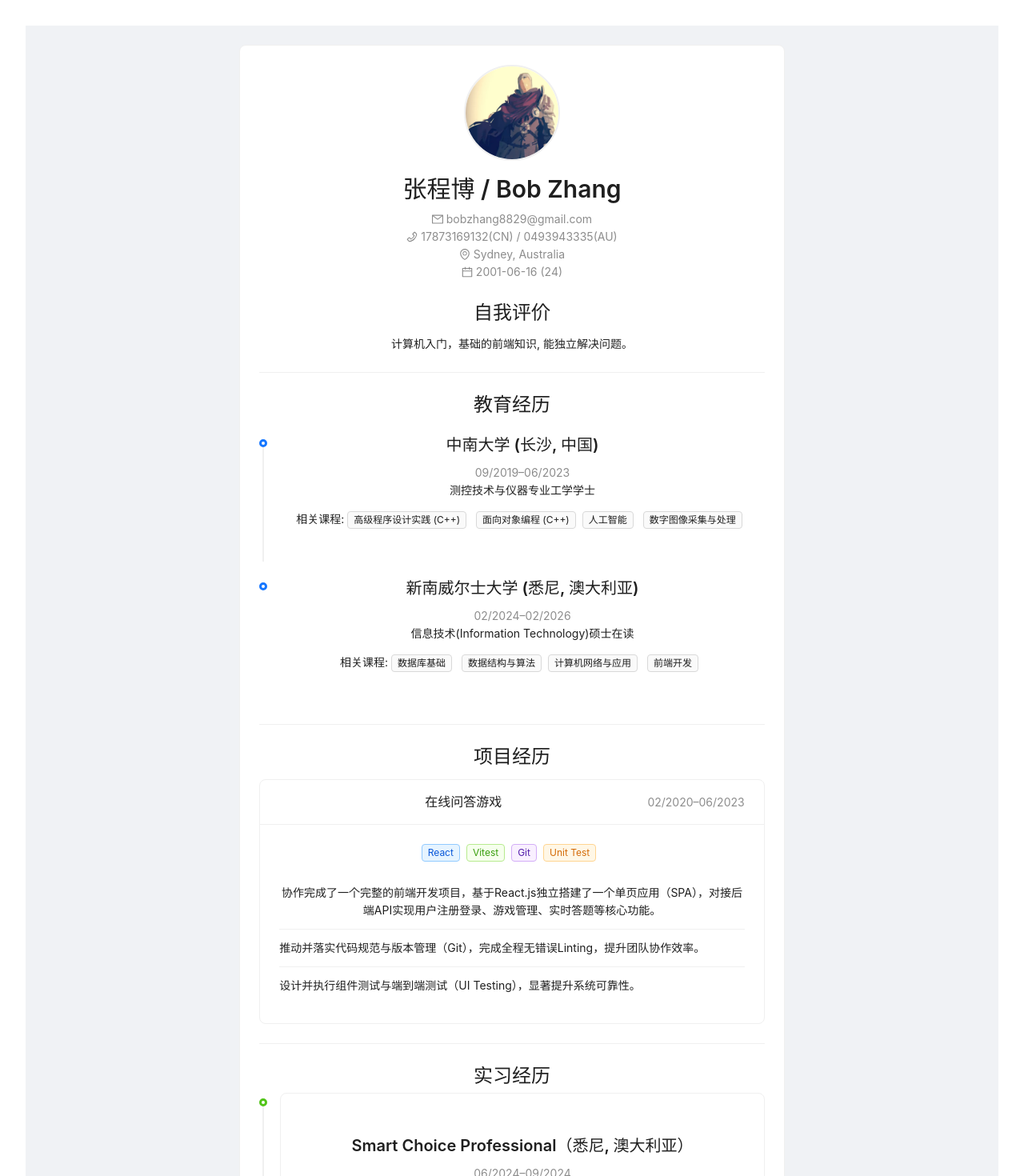
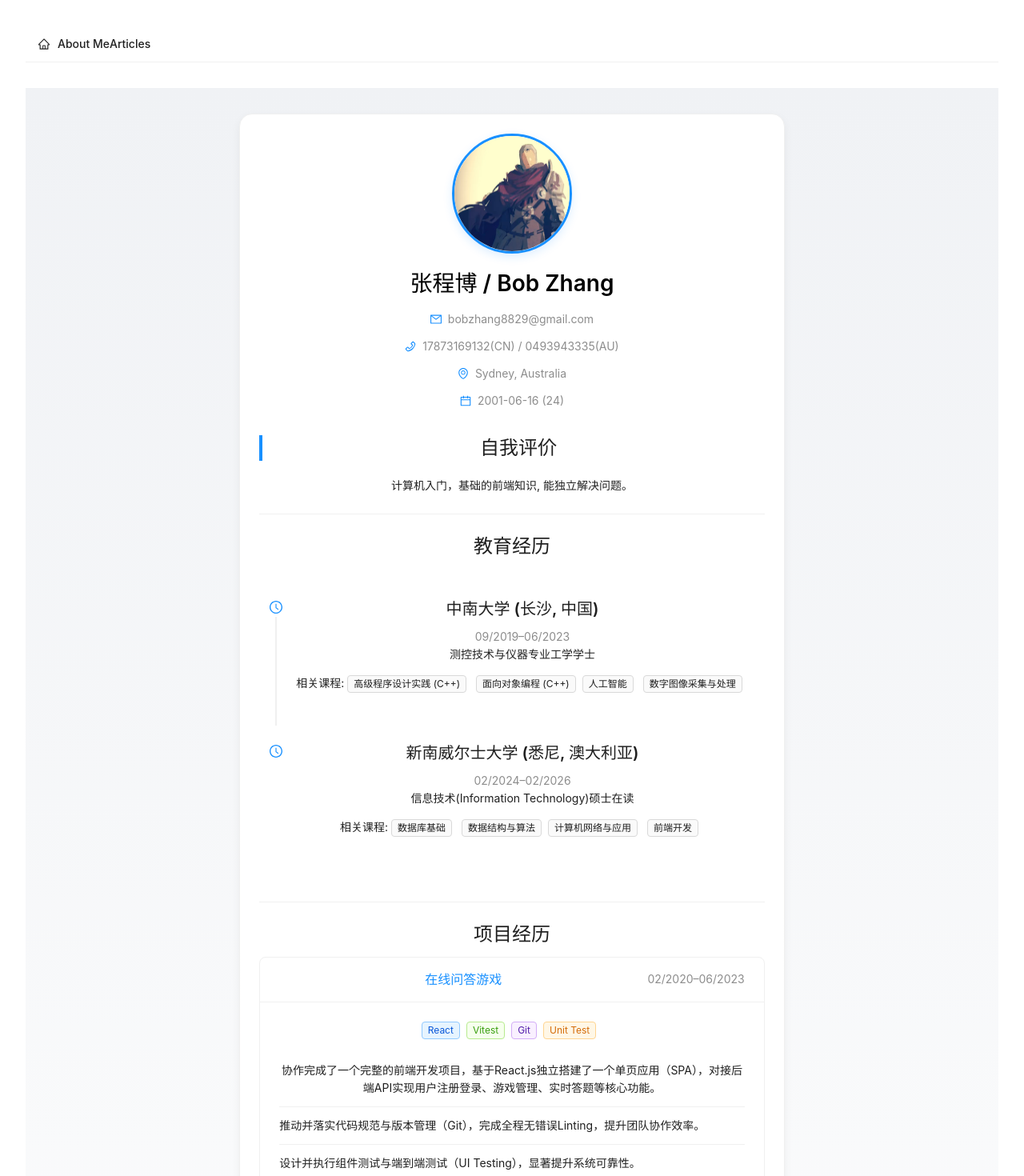
Before and after one commit to ARE404/MyWebsite, a React (Vite) app in the folder MyWebsite/: page / in a window 1280 px wide. Shown: the top 1470 px of the page at 80% size. Built offline with nearby package versions, Linux system fonts and the light colour scheme.

Commit message:
improve style

```diff
--- /dev/null
+++ b/MyWebsite/src/components/NavBar.jsx
@@ -0,0 +1,18 @@
+import React from 'react';
+import { Menu, Button, Space } from 'antd';
+import { HomeOutlined, UserOutlined, FileOutlined } from '@ant-design/icons';
+import { Link } from 'react-router-dom';
+
+
+const NavBar = () => {
+    return (
+        <Menu mode="horizontal" theme="light">
+            <Menu.Item key="home" icon={<HomeOutlined />}>
+                <Link to="/">About Me</Link>
+                <Link to="/articles">Articles</Link>
+            </Menu.Item>
+        </Menu>
+    );
+};
+
+export default NavBar;
--- a/MyWebsite/src/pages/AboutMe.jsx
+++ b/MyWebsite/src/pages/AboutMe.jsx
@@ -1,42 +1,75 @@
 import { Card, Typography, Divider, Timeline, List, Tag, Row, Col, Avatar, Space } from 'antd';
-import { EnvironmentOutlined, MailOutlined, PhoneOutlined, CalendarOutlined, UserOutlined } from '@ant-design/icons';
+import { EnvironmentOutlined, MailOutlined, PhoneOutlined, CalendarOutlined, UserOutlined, ClockCircleOutlined } from '@ant-design/icons';
 import avatarImage from '../assets/images/ds3.jpeg';  // 正确导入图片
 
 const { Title, Text, Paragraph } = Typography;
 
 const AboutMe = () => {
     return (
-        <div style={{ padding: '24px', background: '#f0f2f5', minHeight: '100vh' }}>
+        <div style={{
+            padding: '32px 24px',
+            background: 'linear-gradient(to bottom, #f0f2f5, #fff)',
+            minHeight: '100vh'
+        }}>
             <Row justify="center">
                 <Col xs={24} sm={24} md={20} lg={16} xl={14}>
-                    <Card>
+                    <Card
+                        style={{
+                            boxShadow: '0 4px 12px rgba(0,0,0,0.05)',  // 更柔和的阴影
+                            borderRadius: '16px'  // 更圆润的边角
+                        }}
+                    >
                         {/* Header Section */}
-                        <div style={{ textAlign: 'center', marginBottom: '24px' }}>
+                        <div style={{ textAlign: 'center', marginBottom: '32px' }}>
                             <Avatar
-                                size={120}  // 设置更大的尺寸
-                                src={avatarImage}  // 使用导入的图片
+                                size={150}  // 更大的头像
+                                src={avatarImage}
                                 style={{
-                                    width: '120px',
-                                    height: '120px',
-                                    objectFit: 'cover',  // 确保图片填充整个空间
-                                    border: '2px solid #f0f0f0'  // 添加边框效果
+                                    width: '150px',
+                                    height: '150px',
+                                    objectFit: 'cover',
+                                    border: '3px solid #1890ff',  // antd 主题蓝色边框
+                                    boxShadow: '0 4px 12px rgba(24,144,255,0.15)'  // 蓝色阴影效果
                                 }}
                             />
-                            <Title level={2} style={{ marginBottom: '8px', marginTop: '16px' }}>张程博 / Bob Zhang</Title>
-                            <div>
-                                <Text type="secondary"><MailOutlined />  bobzhang8829@gmail.com</Text>
-                                <br />
-                                <Text type="secondary"><PhoneOutlined />  17873169132(CN) / 0493943335(AU)</Text>
-                                <br />
-                                <Text type="secondary"><EnvironmentOutlined />  Sydney, Australia</Text>
-                                <br />
-                                <Text type="secondary"><CalendarOutlined />  2001-06-16 (24)</Text>
+                            <Title level={2} style={{
+                                marginBottom: '8px',
+                                marginTop: '20px',
+                                fontSize: '28px',  // 更大的字号
+                                color: 'black',
+                                WebkitBackgroundClip: 'text',
+                            }}>
+                                张程博 / Bob Zhang
+                            </Title>
+                            <div style={{ marginTop: '16px' }}>
+                                <Space direction="vertical" size={12}>
+                                    <Text type="secondary">
+                                        <MailOutlined style={{ marginRight: '8px', color: '#1890ff' }} />
+                                        bobzhang8829@gmail.com
+                                    </Text>
+                                    <Text type="secondary">
+                                        <PhoneOutlined style={{ marginRight: '8px', color: '#1890ff' }} />
+                                        17873169132(CN) / 0493943335(AU)
+                                    </Text>
+                                    <Text type="secondary">
+                                        <EnvironmentOutlined style={{ marginRight: '8px', color: '#1890ff' }} />
+                                        Sydney, Australia
+                                    </Text>
+                                    <Text type="secondary">
+                                        <CalendarOutlined style={{ marginRight: '8px', color: '#1890ff' }} />
+                                        2001-06-16 (24)
+                                    </Text>
+                                </Space>
                             </div>
                         </div>
 
                         {/* Self Introduction */}
                         <div style={{ marginBottom: '24px' }}>
-                            <Title level={3}>自我评价</Title>
+                            <Title level={3} style={{
+                                borderLeft: '4px solid #1890ff',  // 左边框装饰
+                                paddingLeft: '12px',
+                                marginBottom: '20px'
+                            }}>自我评价</Title>
                             <Paragraph>计算机入门，基础的前端知识, 能独立解决问题。</Paragraph>
                         </div>
 
@@ -46,9 +79,11 @@ const AboutMe = () => {
                         <div style={{ marginBottom: '24px' }}>
                             <Title level={3}>教育经历</Title>
                             <Timeline
+                                style={{ padding: '16px' }}  // 添加内边距
                                 items={[
                                     {
-                                        color: 'blue',
+                                        color: '#1890ff',  // 使用主题色
+                                        dot: <ClockCircleOutlined style={{ fontSize: '16px' }} />,  // 自定义时间点图标
                                         children: (
                                             <>
                                                 <Title level={4}>中南大学 (长沙, 中国)</Title>
@@ -62,7 +97,8 @@ const AboutMe = () => {
                                         ),
                                     },
                                     {
-                                        color: 'blue',
+                                        color: '#1890ff',
+                                        dot: <ClockCircleOutlined style={{ fontSize: '16px' }} />,
                                         children: (
                                             <>
                                                 <Title level={4}>新南威尔士大学 (悉尼, 澳大利亚)</Title>
@@ -84,7 +120,19 @@ const AboutMe = () => {
                         {/* Projects */}
                         <div style={{ marginBottom: '24px' }}>
                             <Title level={3}>项目经历</Title>
-                            <Card title="在线问答游戏" extra={<Text type="secondary">02/2020–06/2023</Text>}>
+                            <Card
+                                title={
+                                    <span style={{ color: '#1890ff', fontWeight: 'bold' }}>
+                                        在线问答游戏
+                                    </span>
+                                }
+                                extra={<Text type="secondary">02/2020–06/2023</Text>}
+                                style={{
+                                    borderRadius: '8px',
+                                    marginBottom: '16px'
+                                }}
+                                hoverable  // 添加悬停效果
+                            >
                                 <div style={{ marginBottom: '16px' }}>
                                     <Tag color="blue">React</Tag>
                                     <Tag color="green">Vitest</Tag>
@@ -149,8 +197,10 @@ const AboutMe = () => {
                         {/* Language Skills */}
                         <div>
                             <Title level={3}>语言能力</Title>
-                            <Space size={[0, 8]} wrap>
-                                <Tag color="blue">英语六级</Tag>
+                            <Space size={[8, 16]} wrap>  // 增加标签间距
+                                <Tag color="blue" style={{ padding: '4px 12px', borderRadius: '16px' }}>
+                                    英语六级
+                                </Tag>
                                 <Tag color="green">雅思 7.5 分</Tag>
                                 <Tag color="cyan">听力: 8</Tag>
                                 <Tag color="cyan">阅读: 9</Tag>
--- /dev/null
+++ b/MyWebsite/src/pages/Articles.jsx
@@ -0,0 +1,7 @@
+import React from 'react';
+
+const Articles = () => {
+    return <div>Articles</div>;
+};
+
+export default Articles;
--- a/MyWebsite/src/router/RouterView.jsx
+++ b/MyWebsite/src/router/RouterView.jsx
@@ -1,12 +1,18 @@
 import { BrowserRouter, Route, Routes } from 'react-router-dom';
 import AboutMe from '../pages/AboutMe.jsx';
+import NavBar from '../components/NavBar.jsx';
+import Articles from '../pages/Articles.jsx';
 
 const RouterView = () => {
     return (
         <BrowserRouter>
-            <Routes>
-                <Route path="/" element={<AboutMe />} />
-            </Routes>
+            <NavBar />
+            <div style={{ paddingTop: '32px' }}>
+                <Routes>
+                    <Route path="/" element={<AboutMe />} />
+                    <Route path="/articles" element={<Articles />} />
+                </Routes>
+            </div>
         </BrowserRouter>
     )
 }
```
